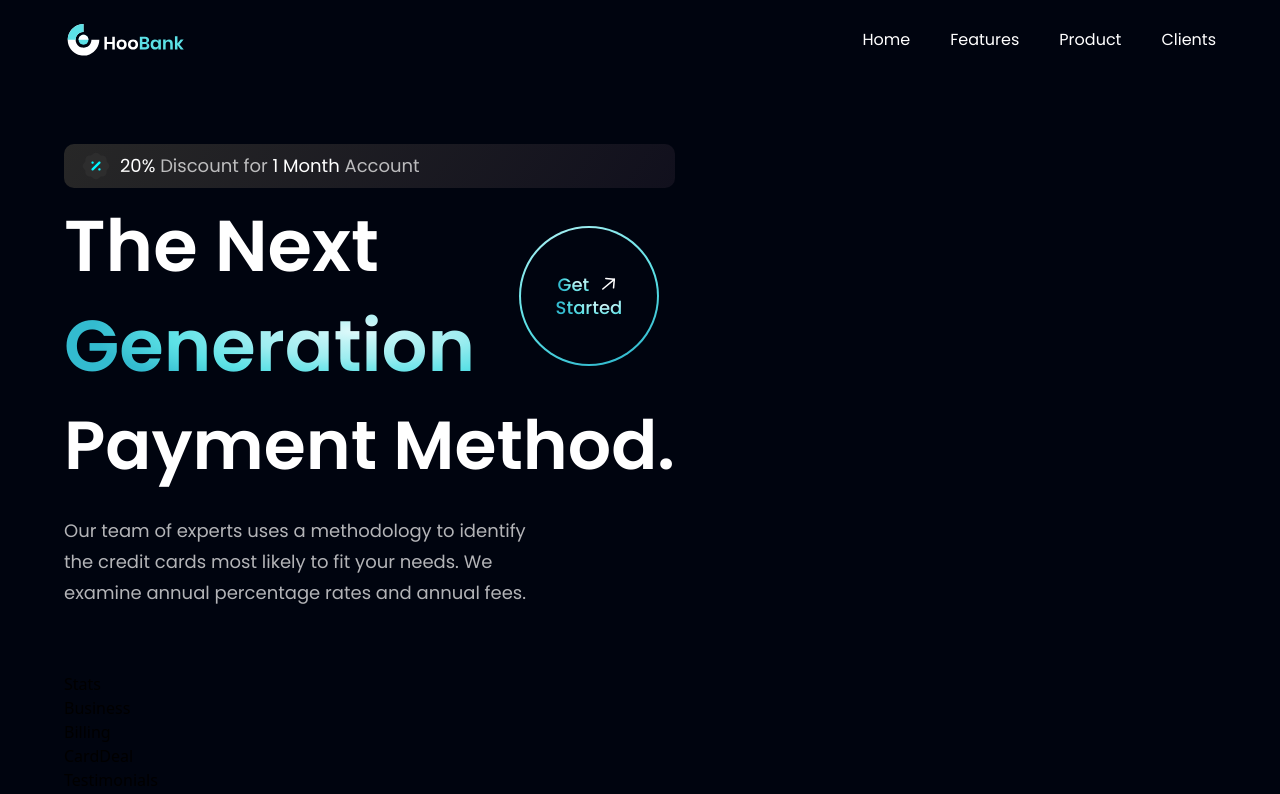
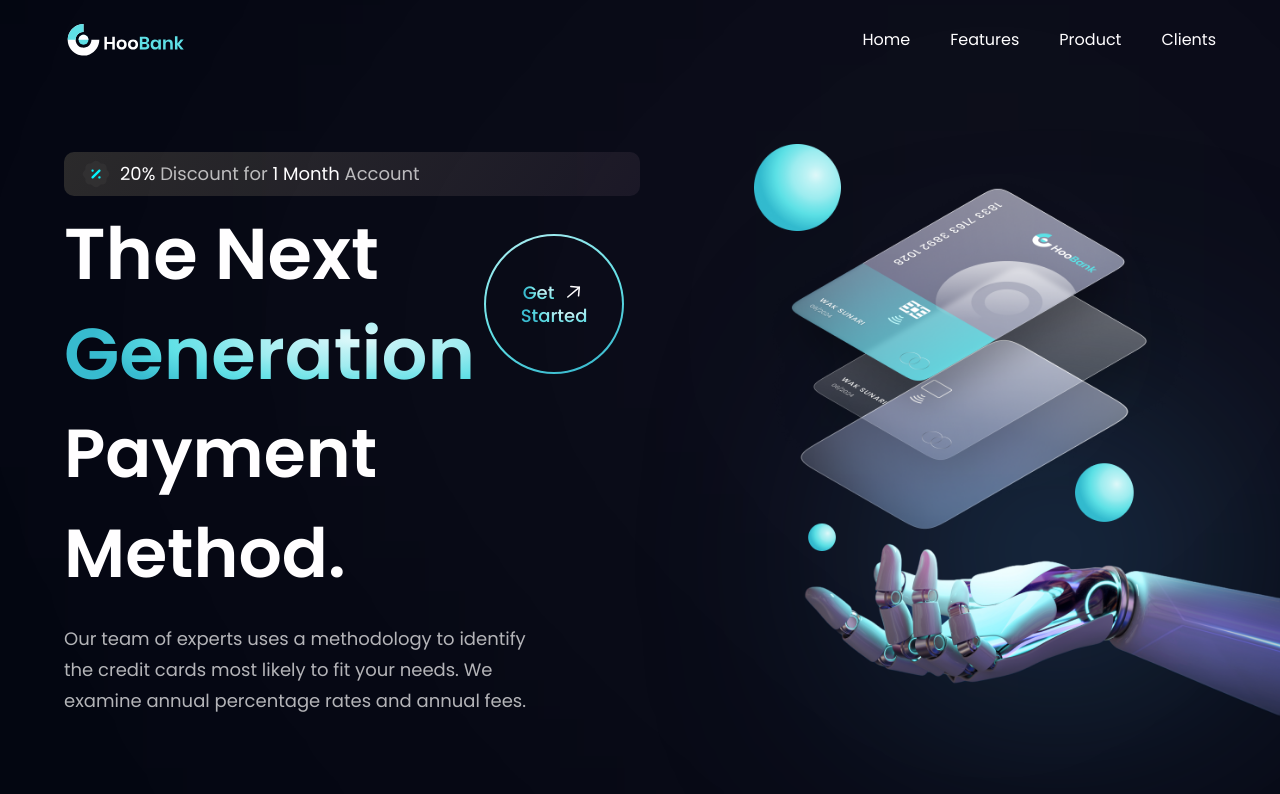
Before and after one commit to avishaar/Bank-Modern-App, a React (Vite) app in the folder Bank-Modern-App/: page / in a window 1280 px wide. Shown: the top 794 px of the page. Built offline with nearby package versions, Linux system fonts and the light colour scheme.

Commit message:
hero secvtion completed

```diff
--- a/Bank-Modern-App/src/components/Hero.jsx
+++ b/Bank-Modern-App/src/components/Hero.jsx
@@ -32,6 +32,17 @@
           </p>
         </div>
       </div>
+
+        <div className={`flex-1 flex ${styles.flexCenter} md:my-0 my-10 relative`}>
+          <img src={robot} alt='billing' className='w-[100%] h-[100%] relative z-[5]' />
+          <div className='absolute z-[0] w-[40%] h-[35%] top-0 pink__gradient' />
+          <div className='absolute z-[1] w-[80%] h-[80%] rounded-full bottom-40 white__gradient' />
+          <div className='absolute z-[0] w-[50%] h-[50%] right-20 bottom-20 blue__gradient' />
+        </div>
+
+        <div className={`ss:hidden ${styles.flexCenter}`}>
+          <GetStarted />
+        </div>
     </section>
   )
 
```
